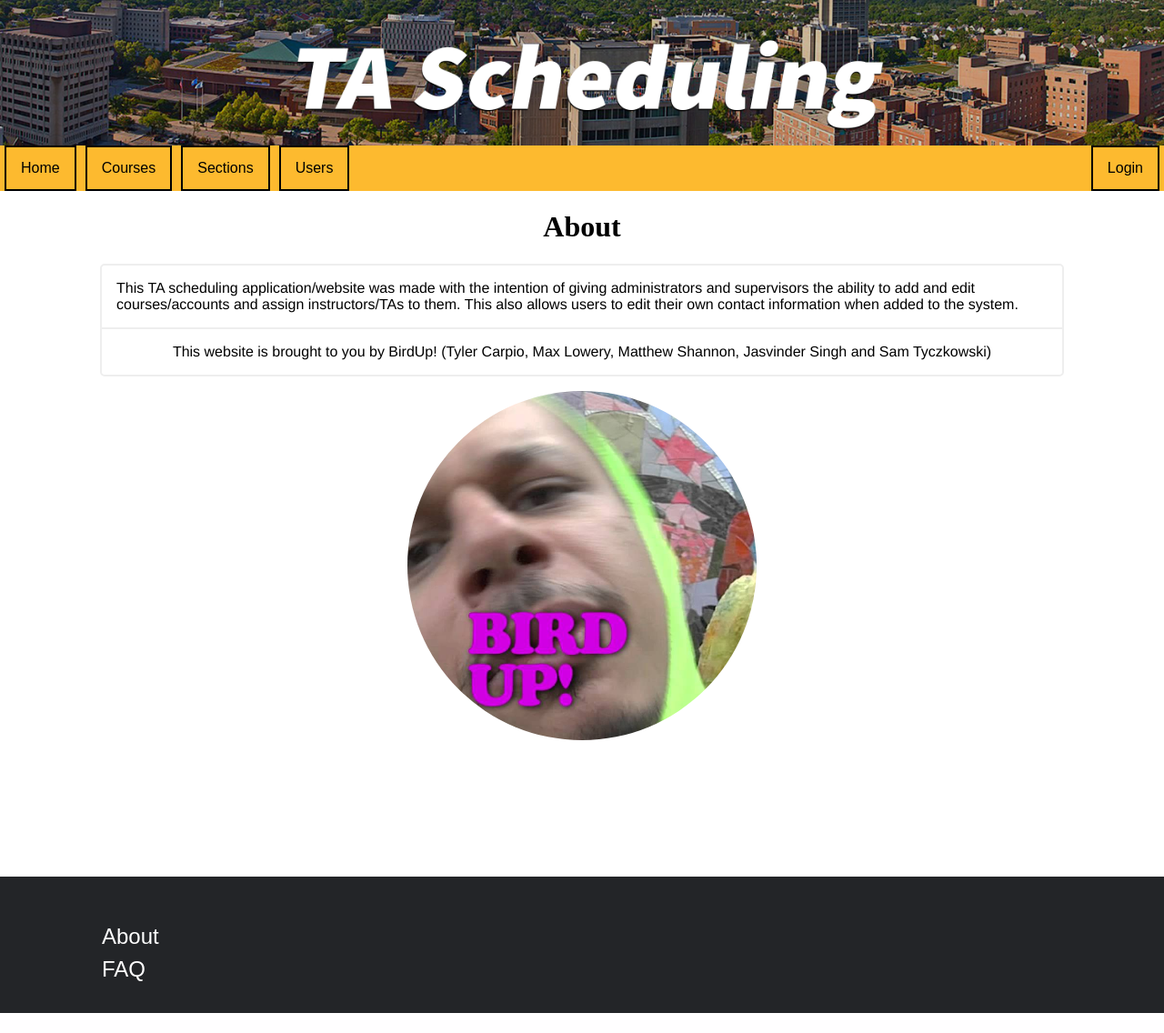
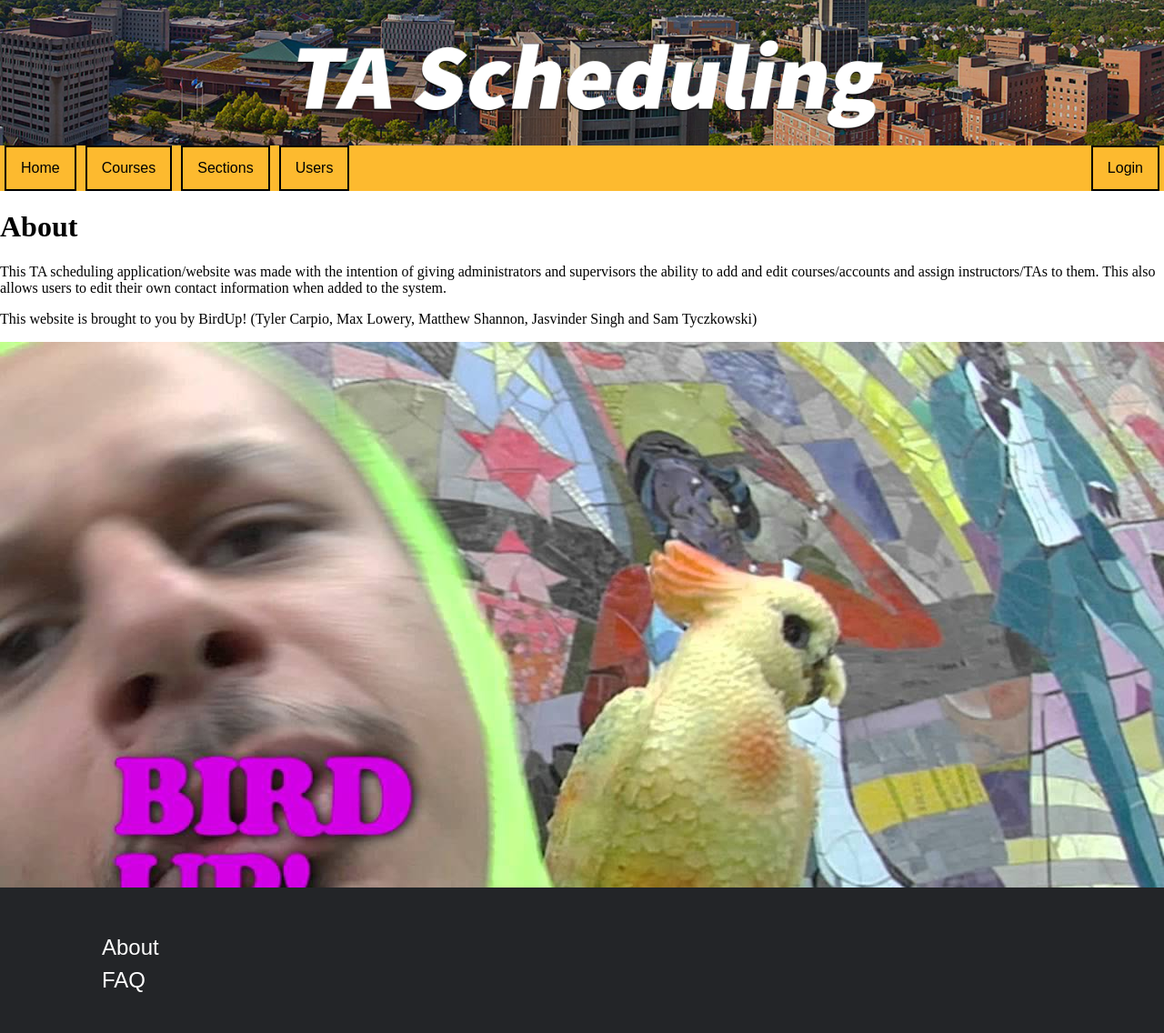
Before and after one commit to carpiotyler/TA-App-Copy, a Django app: page /about/ in a window 1280 px wide. Shown: the whole page at 91% size. Before the commit the page ends 1114 px from the top, so only its background shows below. Run offline with Django 3.2, Linux system fonts and the light colour scheme.

Commit message:
Sorry had to revert a few things

```diff
--- a/static/css/style.css
+++ b/static/css/style.css
@@ -7,9 +7,6 @@ body {
     padding: 0;
 }
 
-.insideWrapper{
-    height:100%;
-}
 .headerMenu {
     font-family: Arial, Helvetica, sans-serif;
     background-color: #fdba2f;
@@ -95,14 +92,13 @@ a.bottomLinks:hover{
 }
 
 .footerMenu {
-	height: 150px;
+	height: 20vh;
 	width: 100%;
 	font-family: Arial, Helvetica, sans-serif;
 	background-color: #232528;
     position: relative;
 	bottom: 0;
 	clear: both;
-    margin-top: 150px;
 }
 #footerLinks {
 	background-color: #232528;
@@ -129,17 +125,12 @@ a.bottomLinks:hover{
     margin: .5em;
 }
 
-#birdUpWrapper{
-    margin: 1em auto 1em auto;
-
-}
 #birdUp{
     background-image: url("/static/images/birdUp.jpg");
     margin-left: auto;
     margin-right: auto;
-    width: 30vw;
-    padding-top: 30vw;
-    border-radius: 50%;
+    height: 75vh;
+    width: 100vw;
     top: 10vh;
     background-size: cover;
 }
@@ -174,47 +165,8 @@ a.bottomLinks:hover{
     top: 50%;
     transform: translateY(-50%);
 }
-
-.mainWrapper{
-    margin-left: auto;
-    margin-right: auto;
-    width: 99vw;
-    height: 50vh;
-    padding: 0 0 0;
-    top: 10px;
+.main-content {
+    min-height: 70vh;
     position: relative;
+    overflow: hidden;
 }
-
-
-#theAbout{
-    margin-left:auto;
-    margin-right:auto;
-    border-style: solid solid solid;
-    border-width: 2px 2px 1px;
-    border-color: #eeeeee;
-    border-radius: 5px 5px 0 0;
-    width: 80%;
-    padding: 0 1em 0 1em;
-}
-
-#theWho{
-    margin-left:auto;
-    margin-right:auto;
-    border-style: solid solid solid;
-    border-width: 1px 2px 2px;
-    border-color: #eeeeee;
-    width: 80%;
-    padding: 0 1em 0 1em;
-    border-radius: 0 0 5px 5px;
-    text-align: center;
-}
-
-.about{
-    margin-left: auto;
-    margin-right: auto;
-    font-family: Helvetica, sans-serif;
-}
-
-#aboutHeader{
-    text-align: center;
-}
--- a/templates/courses/course_list.html
+++ b/templates/courses/course_list.html
@@ -2,9 +2,7 @@
 
 {% block content %}
     {% include "main/header.html" %}
-    <div class="mainWrapper">
-
-        <div class="insideWrapper">
+    <div class="main-content">
         <h1>Course List</h1>
 
         {% for course in courses %}
@@ -22,7 +20,5 @@
         {% endfor %}
 
     </div>
-
     {% include "main/footer.html" %}
-    </div>
 {% endblock content %}
--- a/templates/sections/section_detail.html
+++ b/templates/sections/section_detail.html
@@ -2,9 +2,7 @@
 
 {% block content %}
     {% include "main/header.html" %}
-    <div class="mainWrapper">
-        <div class="insideWrapper">
-            <div class="course" style="padding: 32px; background-color: lightgray">
+    <div class="main-content" style="padding: 32px; background-color: lightgray">
         <h1>Section</h1>
         <p>Section Type: {{ section.dept }}</p>
         <p>Section Number: {{ section.snum }}</p>
@@ -14,7 +12,5 @@
         <p>Days: {{ section.days }}</p>
         <p>Time: {{ section.time }}</p>
     </div>
-        </div>
     {% include "main/footer.html" %}
-    </div>
 {% endblock content %}
--- a/templates/sections/section_list.html
+++ b/templates/sections/section_list.html
@@ -1,10 +1,8 @@
 {% extends "base.html" %}
 
 {% block content %}
-
     {% include "main/header.html" %}
-    <div class="mainWrapper">
-        <div class="insideWrapper">
+    <div class="main-content">
         <h1>Section List</h1>
 
         {% for section in sections %}
@@ -23,5 +21,4 @@
 
     </div>
     {% include "main/footer.html" %}
-    </div>
 {% endblock content %}
```
Also changed, not shown: templates/courses/course_detail.html (+2 -5 lines), templates/main/index.html (+3 -12 lines). Lines whose indentation alone changed are shown as unchanged.
